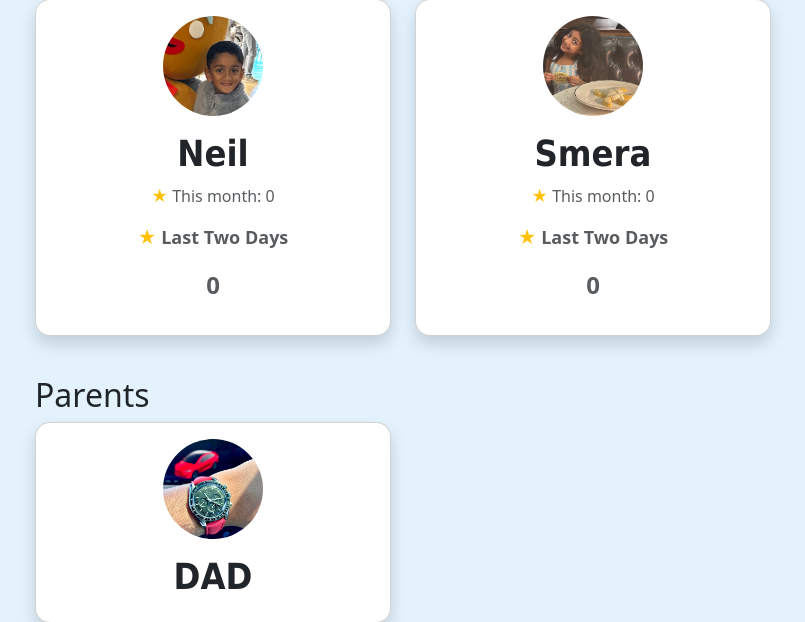
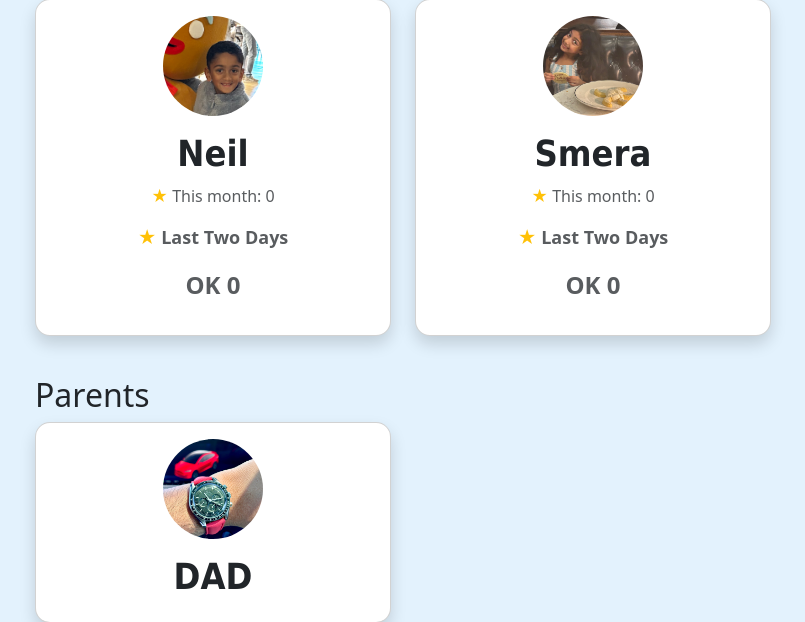
Before and after one commit to nash34/tasks-app, a Flask app: page / in a window 1280 px wide. Shown: the part 143-765 px from the top of the page, without its empty margins (47-852 px from the left). Run offline with Flask 3, Linux system fonts and the light colour scheme; data comes from the database, SQL or seed files in the repository.

Commit message:
Update landing.html

```diff
--- a/home-app-v1/templates/landing.html
+++ b/home-app-v1/templates/landing.html
@@ -12,7 +12,7 @@
                     <h5 class="username">{{ user.name }}</h5>
                     <p class="text-muted"><span class="text-warning">★</span> This month: {{ user.stars_month }}</p>
                     <p class="text-muted stars-last-two-days"><span class="text-warning">★</span> Last Two Days </p>
-                    <p class="text-muted stars-last-two-days-number"> {{ user.stars_last_two_days }}</p>
+                    <p class="text-muted stars-last-two-days-number"> OK {{ user.stars_last_two_days }}</p>
                 </div>
             </div>
         </a>
```
